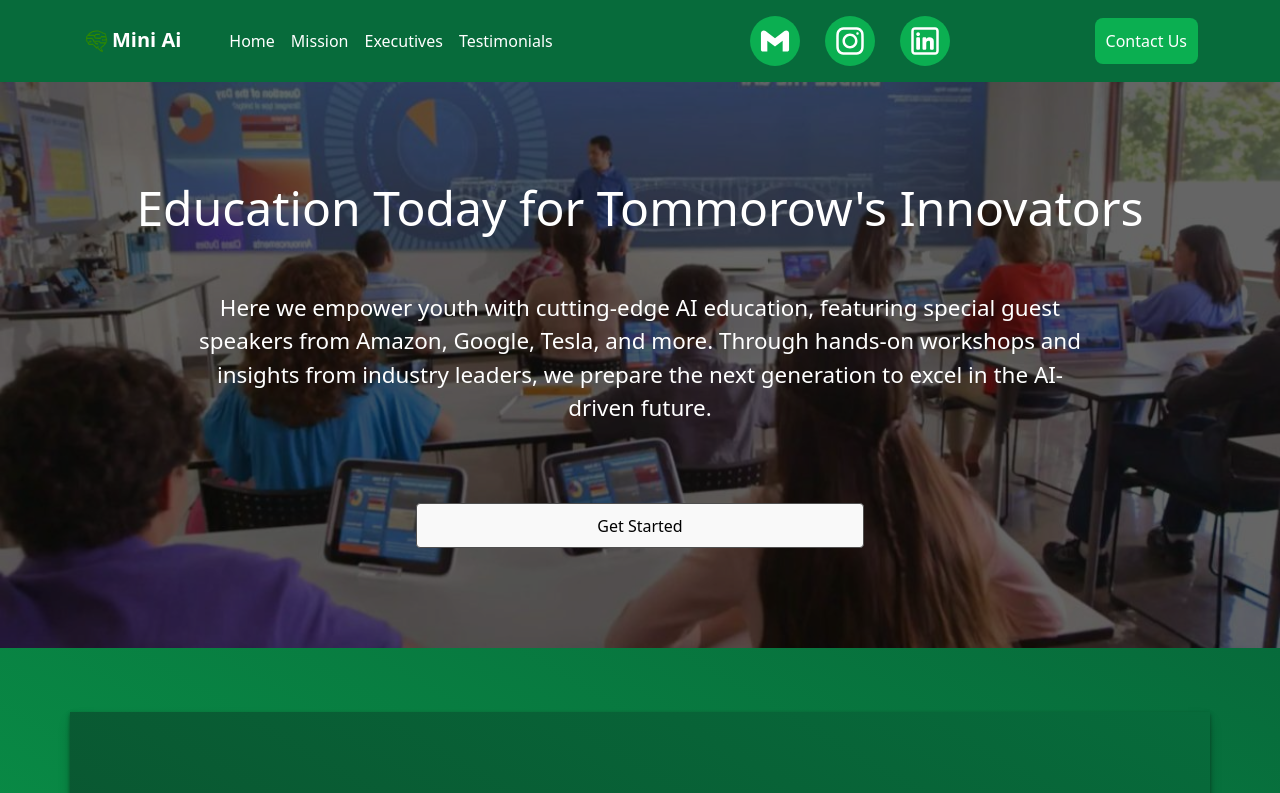
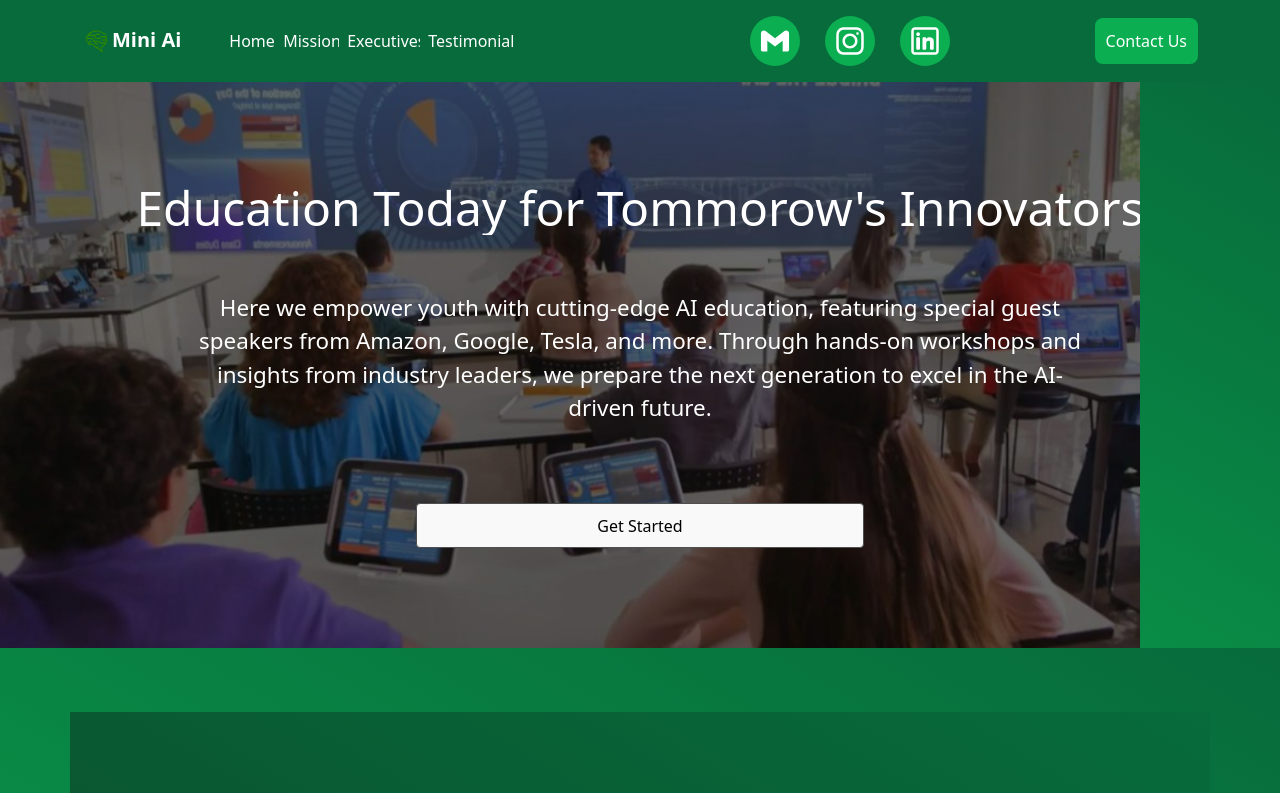
Before and after one commit to BoyManCoder/MiniAi__Front, a React (Vite) app: page / in a window 1280 px wide. Shown: the top 793 px of the page. Built offline with nearby package versions, Linux system fonts and the light colour scheme.

Commit message:
sideways swipe issue

```diff
--- a/src/App.css
+++ b/src/App.css
@@ -5,6 +5,7 @@
     margin: 0;
     padding: 0;
     box-sizing: border-box;
+    overflow-x: hidden;
 }
 
 :root{
```
